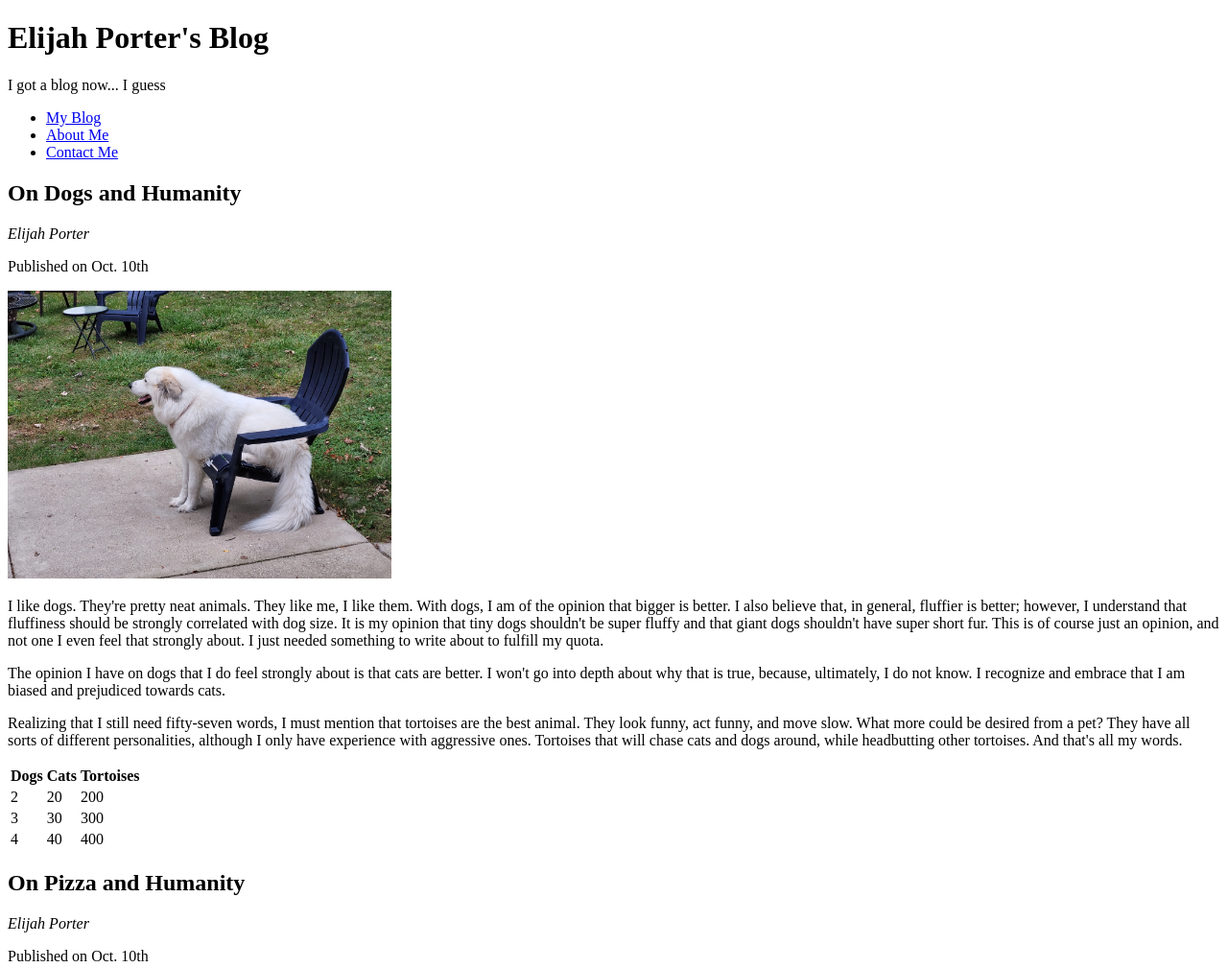
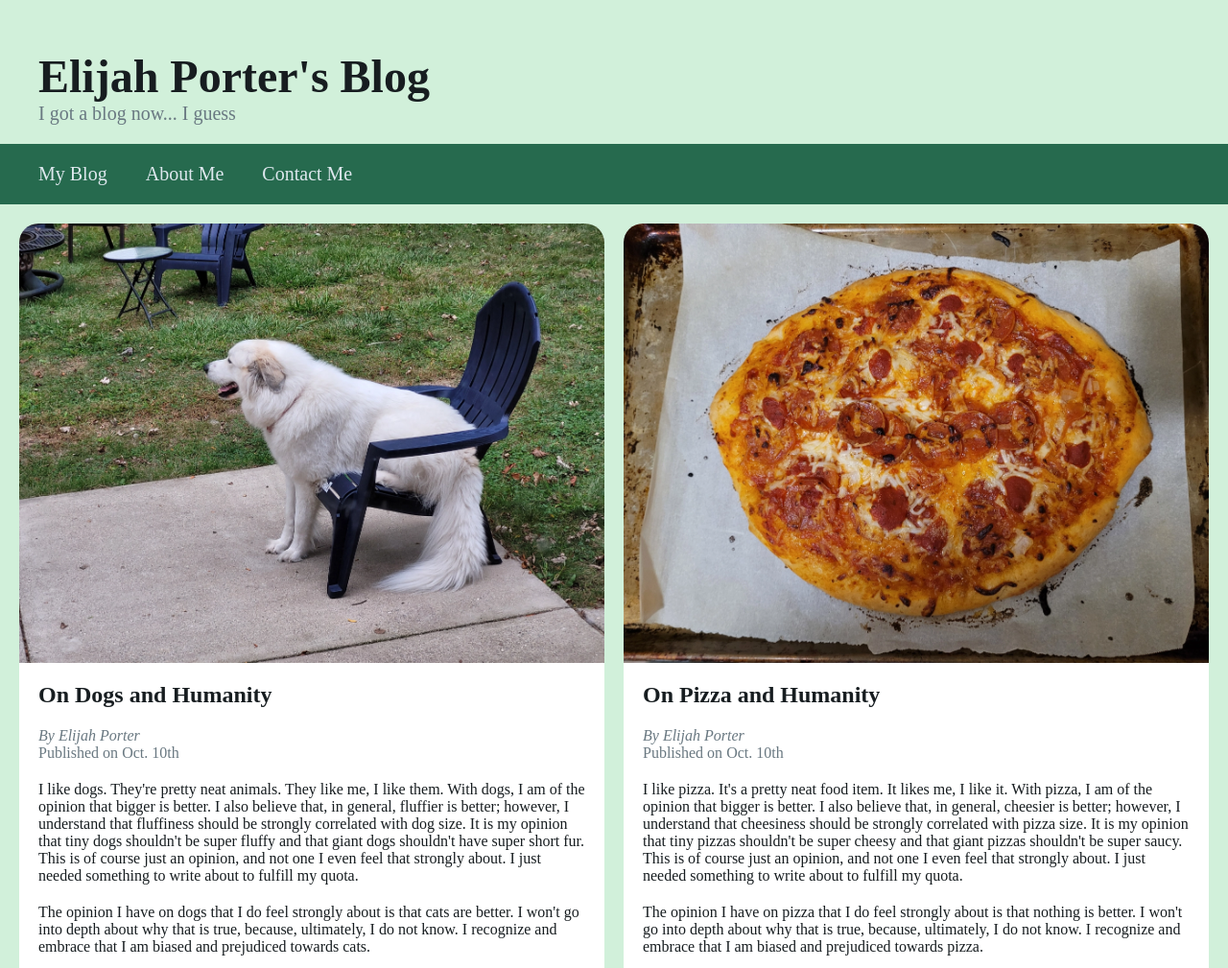
Before and after one commit to Codezilluh/mi349_blog, a plain HTML site: page index.html in a window 1280 px wide. Shown: the top 1009 px of the page at 96% size. Drawn offline with Linux system fonts and the light colour scheme.

Commit message:
initial blog style
Created the initial style for the blog

```diff
--- a/index.html
+++ b/index.html
@@ -4,12 +4,14 @@
 		<meta charset="UTF-8" />
 		<meta name="viewport" content="width=device-width, initial-scale=1.0" />
 		<title>MI349 Blog</title>
+
+		<link rel="stylesheet" href="style.css" />
 	</head>
 
 	<body>
 		<header>
 			<h1>Elijah Porter's Blog</h1>
-			<p>I got a blog now... I guess</p>
+			<p id="subtext">I got a blog now... I guess</p>
 		</header>
 		<nav>
 			<ul>
@@ -18,15 +20,16 @@
 				<li><a href="/contact.html">Contact Me</a></li>
 			</ul>
 		</nav>
-		<section>
+		<section class="blog">
 			<article>
-				<h2>On Dogs and Humanity</h2>
-				<address>Elijah Porter</address>
-				<p>Published on <time datetime="2024-10-10">Oct. 10th</time></p>
 				<img
 					src="images/dog_on_a_chair.webp"
-					alt="A great pyrenees dog sitting on a chair"
-					width="400" />
+					alt="A great pyrenees dog sitting on a chair" />
+				<h2>On Dogs and Humanity</h2>
+				<address class="small">Elijah Porter</address>
+				<p class="small">
+					Published on <time datetime="2024-10-10">Oct. 10th</time>
+				</p>
 				<p>
 					I like dogs. They're pretty neat animals. They like me, I
 					like them. With dogs, I am of the opinion that bigger is
@@ -77,13 +80,14 @@
 				</table>
 			</article>
 			<article>
-				<h2>On Pizza and Humanity</h2>
-				<address>Elijah Porter</address>
-				<p>Published on <time datetime="2024-10-10">Oct. 10th</time></p>
 				<img
 					src="images/appetizing_pizza.webp"
-					alt="A very appetizing pizza"
-					width="400" />
+					alt="A very appetizing pizza" />
+				<h2>On Pizza and Humanity</h2>
+				<address class="small">Elijah Porter</address>
+				<p class="small">
+					Published on <time datetime="2024-10-10">Oct. 10th</time>
+				</p>
 				<p>
 					I like pizza. It's a pretty neat food item. It likes me, I
 					like it. With pizza, I am of the opinion that bigger is
--- /dev/null
+++ b/style.css
@@ -0,0 +1,234 @@
+:root {
+	--gray-font: #697881;
+	--dark-green: #266a4e;
+	--light-green: #d1f0da;
+	--font: #171d20;
+	--font-light: rgb(222, 232, 238);
+	--padding: 20px;
+	--max-width: 1200px;
+}
+
+body {
+	margin: 0;
+	font-family: "Poppins";
+	color: var(--font);
+	background: var(--light-green);
+}
+
+header {
+	padding: var(--padding) calc(2 * var(--padding));
+	max-width: var(--max-width);
+	margin: auto;
+}
+
+header h1 {
+	font-size: 48px;
+	margin-bottom: 0;
+}
+
+header #subtext {
+	margin: 0;
+	font-size: 20px;
+	color: var(--gray-font);
+}
+
+nav {
+	background-color: var(--dark-green);
+	font-size: 20px;
+	width: 100vw;
+	left: 0;
+}
+
+nav ul {
+	padding: var(--padding) calc(2 * var(--padding));
+	list-style: none;
+	display: flex;
+	gap: calc(2 * var(--padding));
+	max-width: var(--max-width);
+	margin: auto;
+}
+
+nav ul li a {
+	color: var(--font-light);
+	text-decoration: none;
+	transition: border-color 0.3s ease;
+	border-color: transparent;
+}
+
+nav ul li a:hover {
+	border-top: 2px solid var(--font-light);
+	border-bottom: 2px solid var(--font-light);
+}
+
+section {
+	max-width: var(--max-width);
+	padding: calc(2 * var(--padding));
+	margin: auto;
+	font-size: 16px;
+}
+
+section.blog {
+	max-width: var(--max-width);
+	padding: calc(2 * var(--padding));
+	margin: auto;
+	display: flex;
+	gap: 60px;
+}
+
+section h2 {
+	margin: 0;
+}
+
+section p {
+	margin: var(--padding) 0;
+}
+
+section .right {
+	float: right;
+	margin-left: var(--padding);
+	margin-bottom: var(--padding);
+	width: 400px;
+}
+
+section .right img {
+	width: 400px;
+}
+
+section .right p {
+	margin: 10px 0 0 0;
+}
+
+section form {
+	margin: var(--padding) 0;
+	width: 500px;
+}
+
+section form label {
+	display: block;
+	margin-bottom: 5px;
+}
+
+section form input,
+section form select,
+section form textarea {
+	display: block;
+	width: 100%;
+	box-sizing: border-box;
+	padding: 5px 10px;
+	margin-bottom: var(--padding);
+	border-radius: 5px;
+	border: none;
+	outline: 1px solid var(--gray-font);
+	font-size: 16px;
+	font-family: inherit;
+}
+
+section form input[type="submit"] {
+	width: 120px;
+	float: right;
+}
+
+section form textarea {
+	resize: vertical;
+	height: 120px;
+	font-family: monospace;
+}
+
+section form :focus {
+	outline: 2px solid var(--dark-green);
+}
+
+article {
+	background: white;
+	border-radius: var(--padding);
+	overflow: hidden;
+	padding: var(--padding);
+	padding-top: 0;
+	margin: calc(-1 * var(--padding));
+	flex: 1;
+}
+
+article h2,
+article p {
+	margin: var(--padding) 0;
+}
+
+article p {
+	font-family: 16px;
+}
+
+article address::before {
+	content: "By ";
+}
+
+article .small {
+	font-size: 16px;
+	color: var(--gray-font);
+	margin: 0;
+}
+
+article img {
+	display: block;
+	width: calc(100% + 2 * var(--padding));
+	margin: 0 calc(-1 * var(--padding));
+	padding: 0;
+}
+
+article :last-child {
+	margin-bottom: 0;
+}
+
+table {
+	border: 2px solid var(--gray-font);
+	border-collapse: collapse;
+}
+
+table th,
+table td {
+	border: 1px solid var(--gray-font);
+	min-width: 80px;
+	text-align: center;
+	padding: 2px 10px;
+}
+
+table th {
+	background: #f0f0f0;
+	border-bottom: 2px solid var(--gray-font);
+}
+
+@media screen and (max-width: 900px) {
+	section {
+		flex-direction: column;
+	}
+}
+
+@media screen and (max-width: 700px) {
+	section .right {
+		float: unset;
+		margin-left: 0;
+		width: 100%;
+	}
+
+	section .right img {
+		width: 100%;
+	}
+}
+
+@media screen and (max-width: 500px) {
+	header {
+		text-align: center;
+	}
+
+	header h1 {
+		font-size: 36px;
+	}
+
+	nav ul {
+		width: fit-content;
+		gap: calc(1.5 * var(--padding));
+	}
+
+	nav ul li {
+		text-align: center;
+	}
+}
```
Also changed, not shown: about.html (+13 -6 lines), contact.html (+3 -1 lines).
